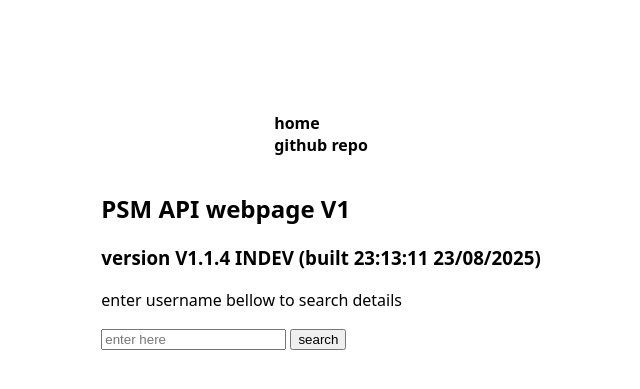
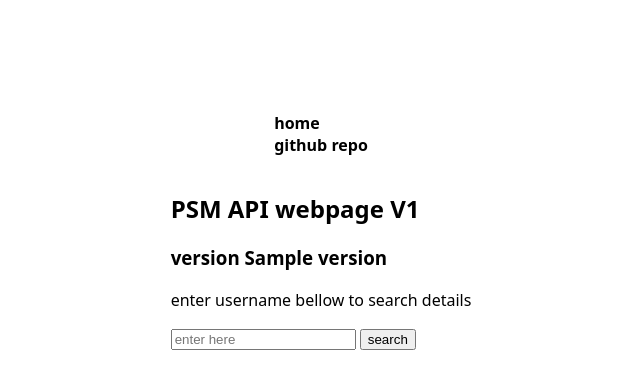
Before and after one commit to bruh-moment-0/psm-api, a FastAPI app: template templates/index.html in a window 1280 px wide. Shown: the part 169-558 px from the top of the page, without its empty margins (319-959 px from the left). Run offline with FastAPI, Linux system fonts and the light colour scheme; the template is opened without the code that fills it: most values are stand-ins (such as "Sample title", 1, 10 or a date in 2020).

Commit message:
made VERSION also control the website version

```diff
--- a/data.py
+++ b/data.py
@@ -6,9 +6,7 @@ import base64
 import json # "in json we believe" - json cult /s
 import os
 
-
-VERSION = "V1"
-
+VERSION = "V1.1.5 INDEV (built 21:02 24/08/2025)"
 
 BASEDIR = os.path.abspath(os.path.dirname(__file__))
 DOTENV_PATH = os.path.join(BASEDIR, ".env")
--- a/main.py
+++ b/main.py
@@ -15,9 +15,13 @@ import time
 import jwt
 import os
 
+BASEDIR = os.path.abspath(os.path.dirname(__file__))
+STATICDIR = os.path.join(BASEDIR, "static")
+TEMPLATESDIR = os.path.join(BASEDIR, "templates")
+
 app = FastAPI()
-app.mount("/static", StaticFiles(directory="static"), name="static")
-templates = Jinja2Templates(directory="templates")
+app.mount("/static", StaticFiles(directory=STATICDIR), name="static")
+templates = Jinja2Templates(directory=TEMPLATESDIR)
 
 # auth settings
 load_dotenv(dotenv_path=DOTENV_PATH)
@@ -109,7 +113,7 @@ def get_next_msg_id(sender: str, receiver: str) -> str:
 # === Endpoints ===
 @app.get("/", response_class=HTMLResponse)
 def homeUI(request: Request):
-    return templates.TemplateResponse("index.html", {"request": request})
+    return templates.TemplateResponse("index.html", {"request": request, "version": VERSION})
 
 @app.post("/details-submit")
 async def submitUI(username: str = Form(...)):
--- a/templates/base.html
+++ b/templates/base.html
@@ -2,7 +2,7 @@
 <html>
 <head>
   <meta charset="utf-8">
-  <title>PSM API webpage V1</title>
+  <title>PSM API webpage</title>
   <link rel="icon" type="image/x-icon" href="{{ url_for('static', path='favicon.ico') }}">
   <link rel="stylesheet" href="{{ url_for('static', path='style.css') }}">
 </head>
--- a/templates/index.html
+++ b/templates/index.html
@@ -1,7 +1,7 @@
 {% extends "base.html" %}
 {% block content %}
 <h2>PSM API webpage V1</h2>
-<h3>version V1.1.4 INDEV (built 23:13:11 23/08/2025)</h3>
+<h3>version {{ version }}</h3>
 <form action="/details-submit" method="post">
   <p>enter username bellow to search details</p>
   <input name="username" placeholder="enter here">
```
